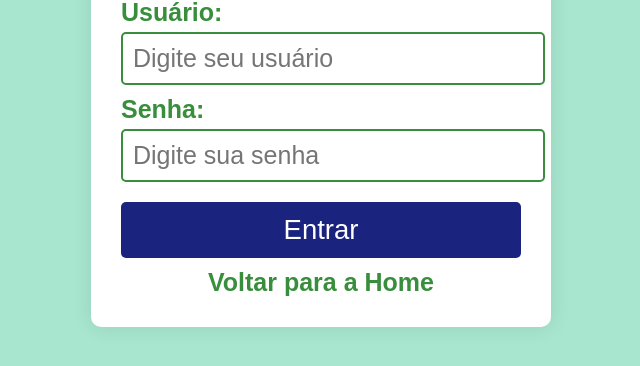
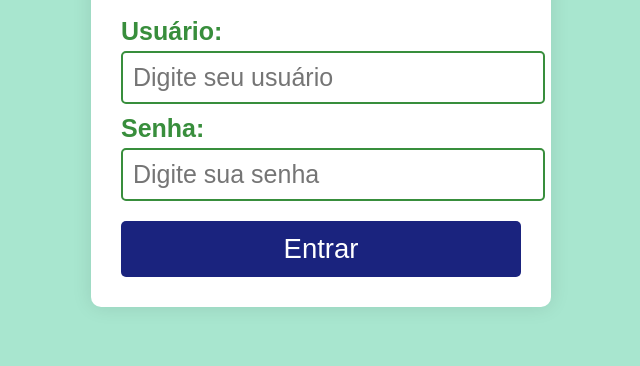
Before and after one commit to OphisLeviathan/volei, a plain HTML site: page index.html in a window 1280 px wide. Shown: the part 300-666 px from the top of the page, without its empty margins (319-959 px from the left). Drawn offline with Linux system fonts and the light colour scheme.

Commit message:
Update index.html

```diff
--- a/index.html
+++ b/index.html
@@ -100,9 +100,6 @@
 
             <button type="submit">Entrar</button>
         </form>
-        <div class="link-voltar">
-            <a href="index.html">Voltar para a Home</a>
-        </div>
     </div>
 
     <script>
```
